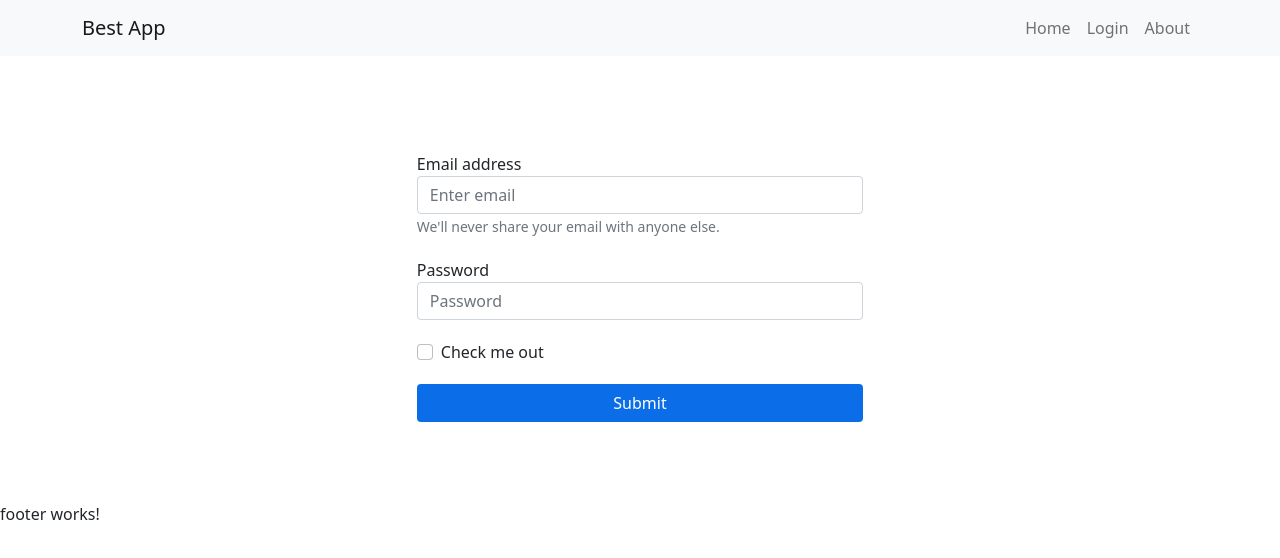
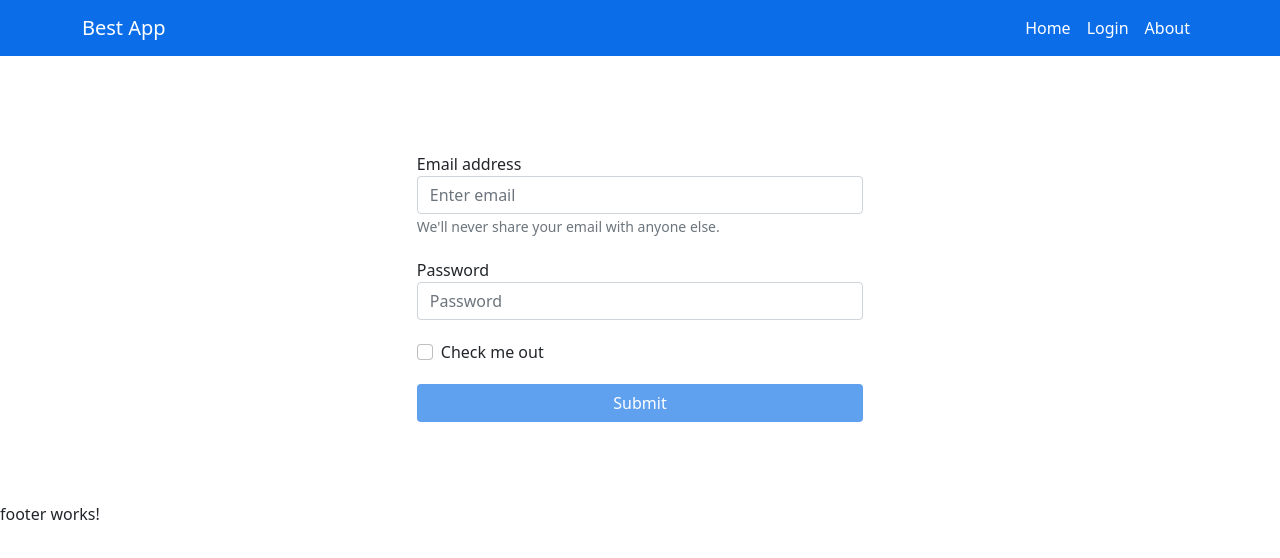
Before and after one commit to kon9397/Angular-Application, an Angular app: page /login in a window 1280 px wide. Shown: the top 558 px of the page. Built offline with nearby package versions, Linux system fonts and the light colour scheme.

Commit message:
add validation to form

```diff
--- a/src/app/layout/navbar/navbar.component.html
+++ b/src/app/layout/navbar/navbar.component.html
@@ -1,4 +1,4 @@
-<nav class="navbar navbar-expand-lg navbar-light bg-light mb-3">
+<nav class="navbar navbar-expand-lg navbar-light mb-3">
     <div class="container">
       <a class="navbar-brand" [routerLink]="'.'">Best App</a>
 
--- a/src/app/layout/navbar/navbar.component.scss
+++ b/src/app/layout/navbar/navbar.component.scss
@@ -0,0 +1,14 @@
+@import 'variables.scss';
+
+.navbar {
+    background-color: $primaryColor;
+
+
+    button {
+        border-color: $whiteColor;
+    }
+
+    a, button, ul li {
+        color: $whiteColor;
+    }
+}
--- a/src/app/login/login.component.html
+++ b/src/app/login/login.component.html
@@ -1,18 +1,20 @@
 <div class="container">
-    <form>
+    <form [formGroup]="loginForm" (ngSubmit)="onSubmit()">
         <div class="form-group">
           <label for="exampleInputEmail1">Email address</label>
-          <input type="email" class="form-control" id="exampleInputEmail1" aria-describedby="emailHelp" placeholder="Enter email">
+          <input formControlName="email" type="email" class="form-control" [class.is-invalid]="!loginForm.get('email')?.untouched && loginForm.get('email')?.invalid" id="exampleInputEmail1" aria-describedby="emailHelp" placeholder="Enter email">
+          <div *ngIf="!loginForm.get('email')?.untouched && loginForm.get('email')?.invalid" class="text-danger">Please enter a valid E-mail</div>
           <small id="emailHelp" class="form-text text-muted">We'll never share your email with anyone else.</small>
         </div>
         <div class="form-group">
           <label for="exampleInputPassword1">Password</label>
-          <input type="password" class="form-control" id="exampleInputPassword1" placeholder="Password">
+          <input formControlName="password" type="password" class="form-control" [class.is-invalid]="!loginForm.get('password')?.untouched && loginForm.get('password')?.invalid" id="exampleInputPassword1" placeholder="Password">
+          <div *ngIf="!loginForm.get('password')?.untouched && loginForm.get('password')?.invalid" class="text-danger">Please enter a password</div>
         </div>
         <div class="form-group form-check">
           <input type="checkbox" class="form-check-input" id="exampleCheck1">
           <label class="form-check-label" for="exampleCheck1">Check me out</label>
         </div>
-        <button type="submit" class="btn">Submit</button>
+        <button type="submit" class="btn" [disabled]="loginForm.get('email')?.invalid || loginForm.get('password')?.invalid">Submit</button>
     </form>
 </div>
--- a/src/app/login/login.component.ts
+++ b/src/app/login/login.component.ts
@@ -1,4 +1,5 @@
 import { Component, OnInit } from '@angular/core';
+import { FormBuilder, Validators } from '@angular/forms';
 
 @Component({
   selector: 'app-login',
@@ -6,10 +7,20 @@ import { Component, OnInit } from '@angular/core';
   styleUrls: ['./login.component.scss']
 })
 export class LoginComponent implements OnInit {
+    loginForm = this.fb.group({
+        email: ['', [Validators.required, Validators.email]],
+        password: ['', [Validators.required]]
+    })
 
-  constructor() { }
 
-  ngOnInit(): void {
-  }
+    constructor(private fb: FormBuilder) { }
+
+    ngOnInit(): void {
+    }
+
+    onSubmit() {
+        console.log(this.loginForm.value);
+        console.log(this.loginForm);
+    }
 
 }
--- a/src/app/login/login.module.ts
+++ b/src/app/login/login.module.ts
@@ -3,6 +3,7 @@ import { CommonModule } from '@angular/common';
 import { LoginComponent } from './login.component';
 import { RouterModule } from '@angular/router';
 import { loginRoutes } from './login.route';
+import { ReactiveFormsModule } from '@angular/forms';
 
 
 
@@ -10,7 +11,8 @@ import { loginRoutes } from './login.route';
   declarations: [LoginComponent],
   imports: [
     CommonModule,
-    RouterModule.forChild(loginRoutes)
+    RouterModule.forChild(loginRoutes),
+    ReactiveFormsModule
   ]
 })
 export class LoginModule { }
```
Also changed, not shown: src/app/shared/shared-common.module.ts (+7 -2 lines).
